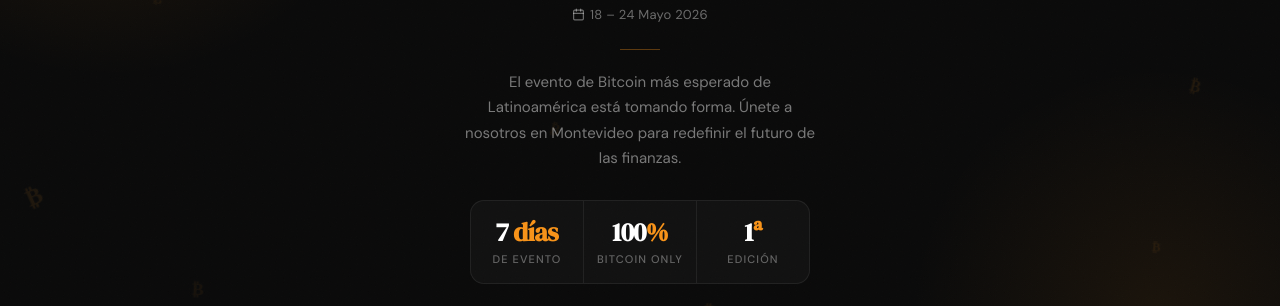
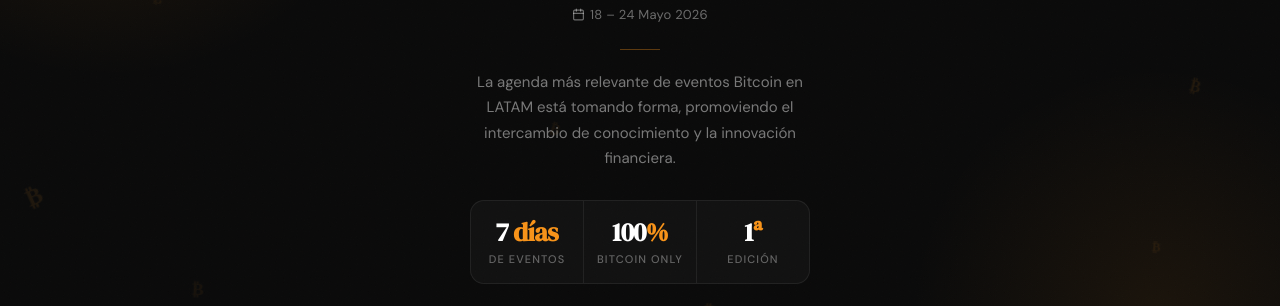
Before and after one commit to salvador-castro/bitcoinweek, a React (Vite) app: page / in a window 1280 px wide. Shown: the part 426-732 px from the top of the page. Built offline with nearby package versions, Linux system fonts and the light colour scheme; no server answers.

Commit message:
few changes

```diff
--- a/src/components/ConstructionPage.jsx
+++ b/src/components/ConstructionPage.jsx
@@ -92,7 +92,7 @@
 ];
 
 const STATS = [
-  { val: 7, suffix: ' días', label: 'de evento' },
+  { val: 7, suffix: ' días', label: 'de eventos' },
   { val: 100, suffix: '%', label: 'bitcoin only' },
   { val: 1, suffix: '\u00aa', label: 'edición' },
 ];
@@ -228,8 +228,8 @@
           transition={{ delay: 0.5 }}
           style={styles.description}
         >
-          El evento de Bitcoin más esperado de Latinoamérica está tomando forma.
-          Únete a nosotros en Montevideo para redefinir el futuro de las finanzas.
+          La agenda más relevante de eventos Bitcoin en LATAM está tomando forma,
+          promoviendo el intercambio de conocimiento y la innovación financiera.
         </motion.p>
 
         {/* Stats */}
```
